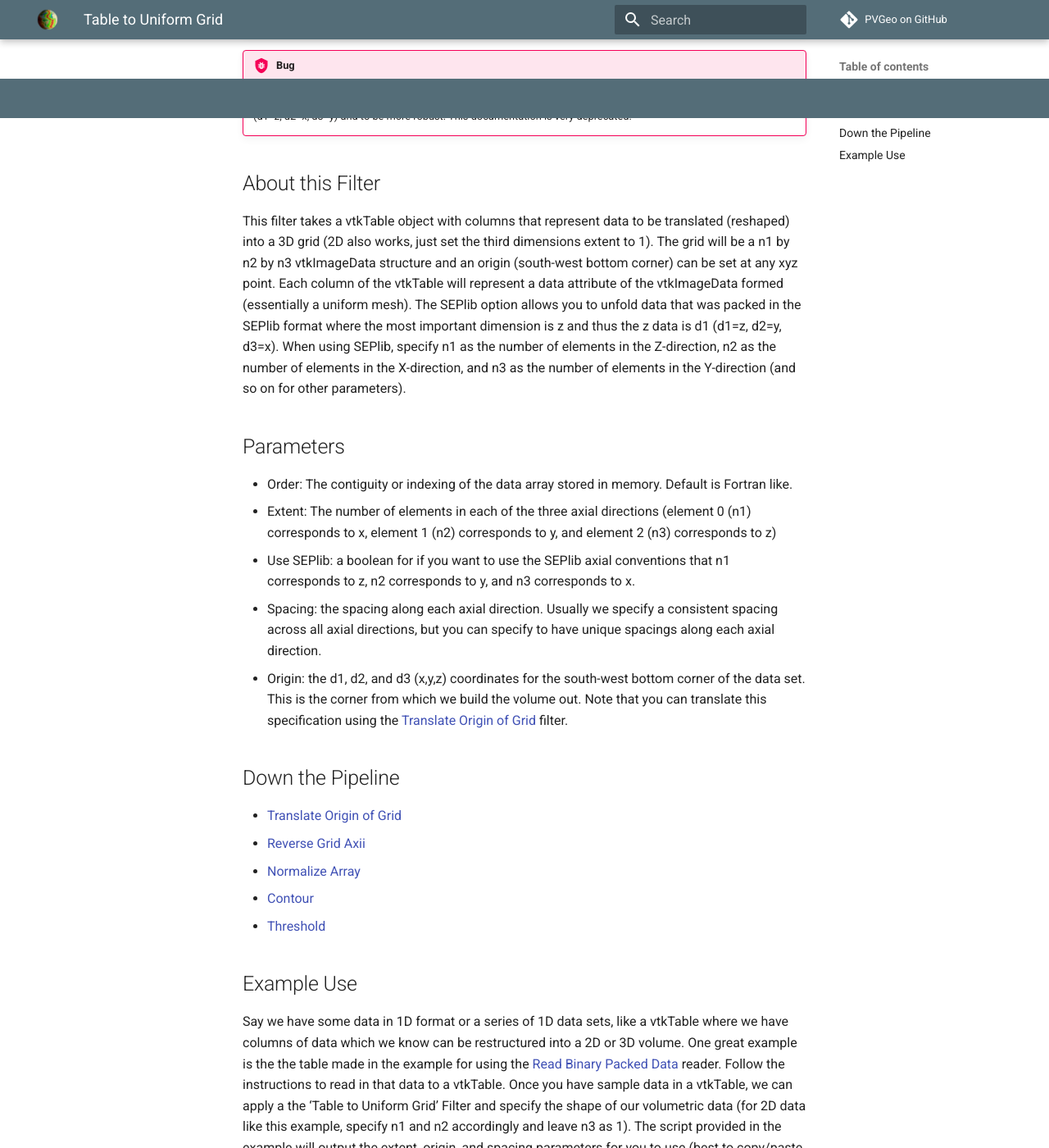
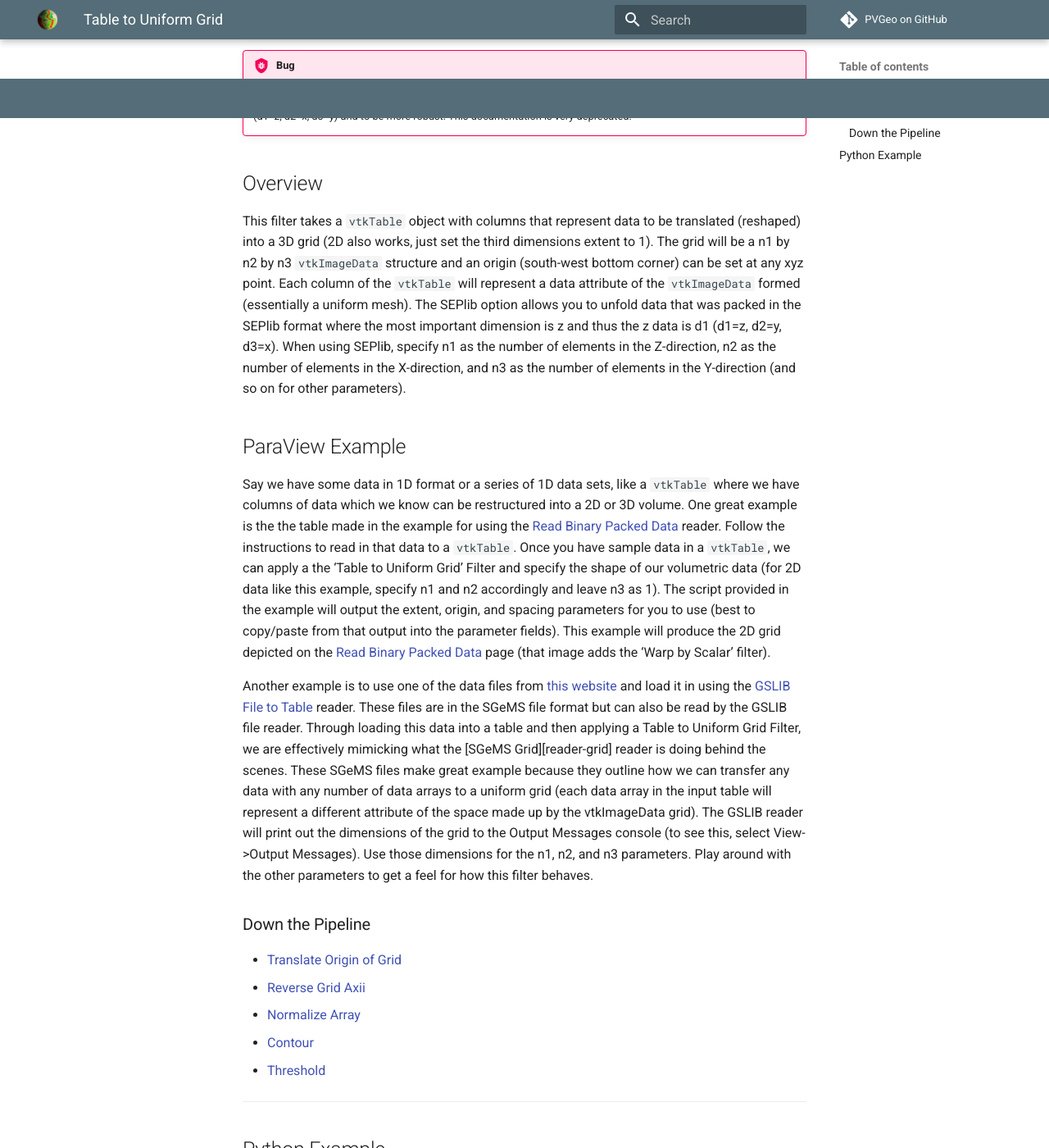
Before and after one commit to OpenGeoVis/PVGeo-Docs, an MkDocs documentation site: the page built from docs/examples/grids/Table-to-Uniform-Grid.md, in a window 1280 px wide and 1400 px high, scrolled down 378 px. Shown: the whole window at 82% size. Built offline with MkDocs 1.6.1 and Material for MkDocs 9.7.7, drawn with Linux system fonts in a browser that asks for light colours; comment, search, counter and statistics services are not loaded; old or Windows-style settings are respelled for this version of MkDocs; some of the changed text lies outside the part shown.

Commit message:
More python examples

````diff
--- a/docs/examples/grids/Table-to-Uniform-Grid.md
+++ b/docs/examples/grids/Table-to-Uniform-Grid.md
@@ -4,30 +4,62 @@
 !!! bug
     This filter has some quirks and we are working to completely overhaul it to have correct SEPlib axial conventions (d1=z, d2=x, d3=y) and to be more robust. This documentation is very deprecated.
 
-## About this Filter
+## Overview
 
-This filter takes a vtkTable object with columns that represent data to be translated (reshaped) into a 3D grid (2D also works, just set the third dimensions extent to 1). The grid will be a n1 by n2 by n3 vtkImageData structure and an origin (south-west bottom corner) can be set at any xyz point. Each column of the vtkTable will represent a data attribute of the vtkImageData formed (essentially a uniform mesh). The SEPlib option allows you to unfold data that was packed in the SEPlib format where the most important dimension is z and thus the z data is d1 (d1=z, d2=y, d3=x). When using SEPlib, specify n1 as the number of elements in the Z-direction, n2 as the number of elements in the X-direction, and n3 as the number of elements in the Y-direction (and so on for other parameters).
+This filter takes a `vtkTable` object with columns that represent data to be translated (reshaped) into a 3D grid (2D also works, just set the third dimensions extent to 1). The grid will be a n1 by n2 by n3 `vtkImageData` structure and an origin (south-west bottom corner) can be set at any xyz point. Each column of the `vtkTable` will represent a data attribute of the `vtkImageData` formed (essentially a uniform mesh). The SEPlib option allows you to unfold data that was packed in the SEPlib format where the most important dimension is z and thus the z data is d1 (d1=z, d2=y, d3=x). When using SEPlib, specify n1 as the number of elements in the Z-direction, n2 as the number of elements in the X-direction, and n3 as the number of elements in the Y-direction (and so on for other parameters).
 
+## ParaView Example
 
-## Parameters
-- Order: The contiguity or indexing of the data array stored in memory. Default is Fortran like.
-- Extent: The number of elements in each of the three axial directions (element 0 (n1) corresponds to x, element 1 (n2) corresponds to y, and element 2 (n3) corresponds to z)
-- Use SEPlib: a boolean for if you want to use the SEPlib axial conventions that n1 corresponds to z, n2 corresponds to y, and n3 corresponds to x.
-- Spacing: the spacing along each axial direction. Usually we specify a consistent spacing across all axial directions, but you can specify to have unique spacings along each axial direction.
-- Origin: the d1, d2, and d3 (x,y,z) coordinates for the south-west bottom corner of the data set. This is the corner from which we build the volume out. Note that you can translate this specification using the [Translate Origin of Grid](translate-origin-of-grid.md) filter.
+[reader-bin]: ../readers-general/binary-packed-data.md
+[reader-gslib]: ../gslib/gslib.md
+[reader-sgems]: ../gslib/sgems-grid.md
 
-## Down the Pipeline
+Say we have some data in 1D format or a series of 1D data sets, like a `vtkTable` where we have columns of data which we know can be restructured into a 2D or 3D volume. One great example is the the table made in the example for using the [Read Binary Packed Data][reader-bin] reader. Follow the instructions to read in that data to a `vtkTable`. Once you have sample data in a `vtkTable`, we can apply a the 'Table to Uniform Grid' Filter and specify the shape of our volumetric data (for 2D data like this example, specify n1 and n2 accordingly and leave n3 as 1). The script provided in the example will output the extent, origin, and spacing parameters for you to use (best to copy/paste from that output into the parameter fields). This example will produce the 2D grid depicted on the [Read Binary Packed Data][reader-bin] page (that image adds the 'Warp by Scalar' filter).
+
+Another example is to use one of the data files from [this website](http://www.trainingimages.org/training-images-library.html) and load it in using the [GSLIB File to Table][reader-gslib] reader. These files are in the SGeMS file format but can also be read by the GSLIB file reader. Through loading this data into a table and then applying a Table to Uniform Grid Filter, we are effectively mimicking what the [SGeMS Grid][reader-grid] reader is doing behind the scenes. These SGeMS files make great example because they outline how we can transfer any data with any number of data arrays to a uniform grid (each data array in the input table will represent a different attribute of the space made up by the vtkImageData grid). The GSLIB reader will print out the dimensions of the grid to the Output Messages console (to see this, select View->Output Messages). Use those dimensions for the n1, n2, and n3 parameters. Play around with the other parameters to get a feel for how this filter behaves.
+
+### Down the Pipeline
 - [Translate Origin of Grid](translate-origin-of-grid.md)
 - [Reverse Grid Axii](reverse-grid-axii.md)
 - [Normalize Array](../filters-general/normalize-array.md)
 - [Contour](https://www.paraview.org/Wiki/ParaView/Users_Guide/List_of_filters#Contour)
 - [Threshold](https://www.paraview.org/Wiki/ParaView/Users_Guide/List_of_filters#Threshold)
 
-## Example Use
-[reader-bin]: ../readers-general/binary-packed-data.md
-[reader-gslib]: ../gslib/gslib.md
-[reader-sgems]: ../gslib/sgems-grid.md
 
-Say we have some data in 1D format or a series of 1D data sets, like a vtkTable where we have columns of data which we know can be restructured into a 2D or 3D volume. One great example is the the table made in the example for using the [Read Binary Packed Data][reader-bin] reader. Follow the instructions to read in that data to a vtkTable. Once you have sample data in a vtkTable, we can apply a the 'Table to Uniform Grid' Filter and specify the shape of our volumetric data (for 2D data like this example, specify n1 and n2 accordingly and leave n3 as 1). The script provided in the example will output the extent, origin, and spacing parameters for you to use (best to copy/paste from that output into the parameter fields). This example will produce the 2D grid depicted on the [Read Binary Packed Data][reader-bin] page (that image adds the 'Warp by Scalar' filter).
 
-Another example is to use one of the data files from [this website](http://www.trainingimages.org/training-images-library.html) and load it in using the [GSLIB File to Table][reader-gslib] reader. These files are in the SGeMS file format but can also be read by the GSLIB file reader. Through loading this data into a table and then applying a Table to Uniform Grid Filter, we are effectively mimicking what the [SGeMS Grid][reader-grid] reader is doing behind the scenes. These SGeMS files make great example because they outline how we can transfer any data with any number of data arrays to a uniform grid (each data array in the input table will represent a different attribute of the space made up by the vtkImageData grid). The GSLIB reader will print out the dimensions of the grid to the Output Messages console (to see this, select View->Output Messages). Use those dimensions for the n1, n2, and n3 parameters. Play around with the other parameters to get a feel for how this filter behaves.
+-------------
+
+## Python Example
+
+Take a look at `TableToGrid`'s code docs [here](http://docs.pvgeo.org/en/latest/suites/Grid-Tools.html#PVGeo.grids.TableToGrid).
+
+```py
+import numpy as np
+import vtk
+from PVGeo import _helpers
+from PVGeo.grids import TableToGrid
+
+###############################
+# Create some input tables
+table = vtk.vtkTable()
+# Populate the tables
+arrs = [None, None, None]
+n = 400
+titles = ('Array 0', 'Array 1', 'Array 2')
+arrs[0] = np.random.random(n)
+arrs[1] = np.random.random(n)
+arrs[2] = np.random.random(n)
+table.AddColumn(_helpers.numToVTK(arrs[0], titles[0]))
+table.AddColumn(_helpers.numToVTK(arrs[1], titles[1]))
+table.AddColumn(_helpers.numToVTK(arrs[2], titles[2]))
+###############################
+
+# Use filter
+f = TableToGrid()
+f.SetExtent(20, 2, 10)
+f.SetSpacing(5, 5, 5)
+f.SetOrigin(3.3, 6.0, 7)
+
+ido = f.Apply(table)
+
+```
````
Also changed, not shown: docs/examples/grids/Reverse-Grid-Axii.md (+49 -1 lines), docs/examples/grids/Translate-Origin-of-Grid.md (+42 -1 lines).
